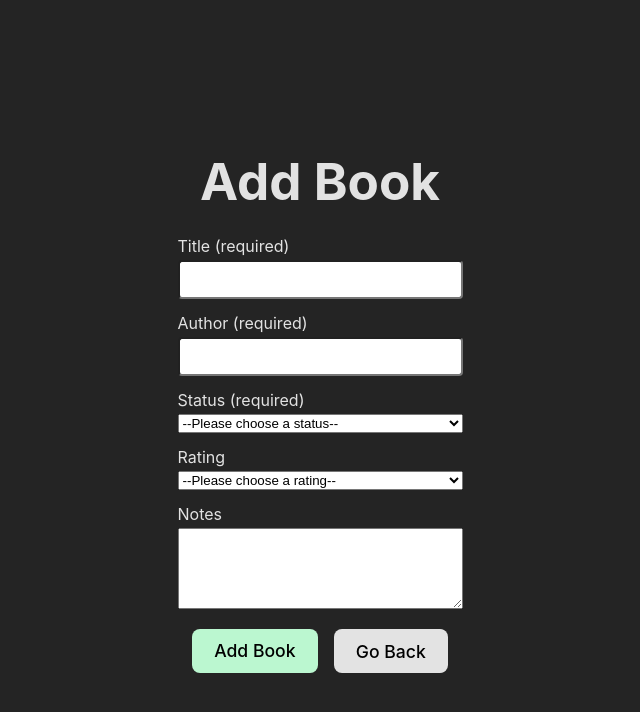
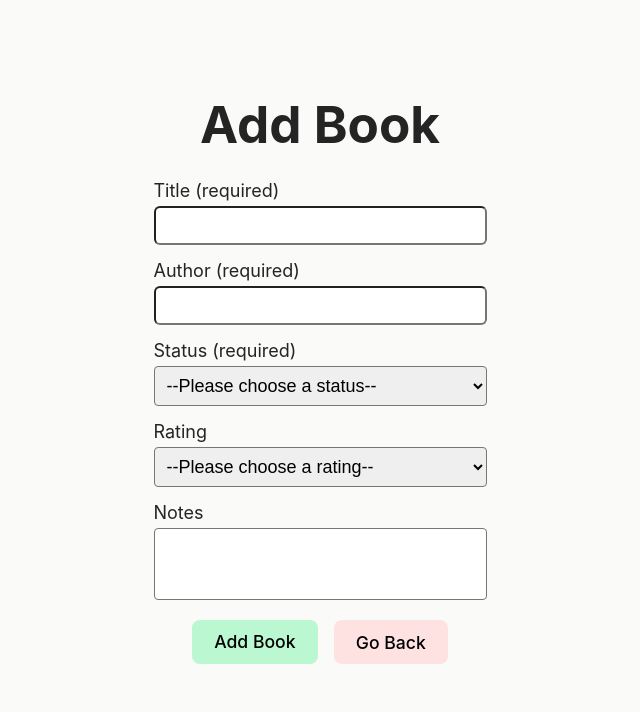
Before and after one commit to hwhuang27/yomi-client, a React (Vite) app: page /book/new in a window 1280 px wide. Shown: the top 712 px of the page, without its empty margins (320-960 px from the left). Built offline with nearby package versions, Linux system fonts and the light colour scheme.

Commit message:
Finish functionality, add light theme styling

```diff
--- a/src/App.css
+++ b/src/App.css
@@ -2,6 +2,7 @@
   max-width: 1280px;
   margin: 0 auto;
   padding: 2rem;
+  padding-top: 0;
   text-align: center;
 }
 
@@ -10,7 +11,17 @@ p{
 }
 
 h1{
+  margin-top: 0;
   margin-bottom: 12px;
+}
+
+h2{
+  margin-top: 12px;
+  margin-bottom: 10px;
+}
+
+h3{
+  margin-bottom: 0;
 }
 
 .form-content{
@@ -21,22 +32,132 @@ h1{
 label {
   text-align: left;
   margin: 12px 0 2px;
+  font-size: 18px;
 }
 
 input{
   font-size: 20px;
   padding: 6px;
+  border-radius: 6px;
+}
+
+select {
+  font-size: 18px;
+  padding: 8px;
   border-radius: 4px;
 }
 
-.btn-group{
-  margin-top: 12px;
+textarea {
+  font-size: 16px;
+  padding: 8px;
+  border-radius: 4px;
+  resize: none;
+}
+
+table {
+  margin-top: 8px;
+  table-layout: fixed;
+  width: 100%;
+  border-collapse: collapse;
+  border: 1px solid #57534e;
+}
+
+thead {
+  border-bottom: 1px solid #57534e;
+}
+
+thead th:nth-child(1) {
+  width: 20%;
+}
+
+thead th:nth-child(2) {
+  width: 20%;
+}
+
+thead th:nth-child(3) {
+  width: 10%;
+}
+
+thead th:nth-child(4) {
+  width: 5%;
+}
+
+thead th:nth-child(5) {
+  width: 21%;
+}
+
+thead th:nth-child(6) {
+  width: 13%;
+}
+
+thead th:nth-child(7) {
+  width: 4%;
+}
+
+thead th:nth-child(8) {
+  width: 7%;
+}
+
+
+th,
+td {
+  padding: 6px;
+}
+
+
+
+button {
+  margin: 8px;
+  border-radius: 8px;
+  border: 1px solid transparent;
+  padding: 0.6em 1.2em;
+  font-size: 1.1em;
+  font-weight: 500;
+  font-family: inherit;
+
+  background-color: #bbf7d0;
+  cursor: pointer;
+  transition: border-color 0.25s;
+}
+
+button:hover {
+  color: #646cff;
+  border-color: #646cff;
+}
+
+button:focus,
+button:focus-visible {
+  outline: 4px auto -webkit-focus-ring-color;
+}
+
+.link-btn {
+  margin: 8px;
+  border-radius: 8px;
+  border: 1px solid transparent;
+  padding: 0.6em 1.2em;
+  font-size: 1.1em;
+  font-weight: 500;
+  font-family: inherit;
+  background-color: #bbf7d0;
+  color: black;
+  cursor: pointer;
+  transition: border-color 0.25s;
+}
+
+.link-btn:hover {
+  color: #646cff;
+  border-color: #646cff;
+}
+
+.link-btn:focus,
+.link-btn:focus-visible {
+  outline: 4px auto -webkit-focus-ring-color;
 }
 
 .button {
   margin: 8px;
   color: black;
-  background-color: rgba(255, 255, 255, 0.87);
+  background-color: #fee2e2;
   border-radius: 8px;
   border: 1px solid transparent;
   padding: 0.6em 1.2em;
@@ -55,3 +176,7 @@ input{
 .button:focus-visible {
   outline: 4px auto -webkit-focus-ring-color;
 }
+
+.btn-group{
+  margin-top: 12px;
+}
--- a/src/BookRoutes/AddBook.jsx
+++ b/src/BookRoutes/AddBook.jsx
@@ -97,8 +97,8 @@ function AddBook() {
                 <textarea
                     name={notes}
                     id="notes"
-                    rows="5"
-                    cols="33"
+                    rows="3"
+                    cols="30"
                     onChange={(e) => setNotes(e.target.value)}
                 />
 
--- a/src/BookRoutes/EditBook.jsx
+++ b/src/BookRoutes/EditBook.jsx
@@ -135,8 +135,8 @@ function EditBook() {
                     name={notes}
                     value={notes}
                     id="notes"
-                    rows="5"
-                    cols="33"
+                    rows="3"
+                    cols="30"
                     onChange={(e) => setNotes(e.target.value)}
                 />
 
--- a/src/Dashboard.jsx
+++ b/src/Dashboard.jsx
@@ -2,6 +2,7 @@ import { useState, useEffect } from 'react'
 import { Link, useNavigate } from "react-router-dom";
 import { decodeEntities } from './helpers/decodeHTML.jsx';
 import Book from './Book.jsx'
+
 
 function Dashboard() {
   const [books, setBooks] = useState([]);
@@ -60,9 +61,9 @@ function Dashboard() {
   return (
     <div>
       <h1>📚 Bookshelf 📚</h1>
-      <h2>Welcome back, {localStorage.getItem('name')}</h2>
-      <Link to="/book/new" className="button">Add New Book</Link>
-      <button onClick={logout}>Logout</button>
+      <h2>Welcome back, {localStorage.getItem('name')}.</h2>
+      <Link to="/book/new" className="link-btn">Add Book</Link>
+      <button className="button" onClick={logout}>Logout</button>
 
       {loading && <h2>One moment...</h2>}
       {error && (
--- a/src/Register.jsx
+++ b/src/Register.jsx
@@ -1,6 +1,5 @@
 import { useState } from "react";
 import { Link, useNavigate } from "react-router-dom";
-import './App.css'
 
 const Register = () => {
     const [firstName, setFirstName] = useState("");
--- a/src/index.css
+++ b/src/index.css
@@ -3,9 +3,9 @@
   line-height: 1.5;
   font-weight: 400;
 
-  color-scheme: light dark;
-  color: rgba(255, 255, 255, 0.87);
-  background-color: #242424;
+  color-scheme: light;
+  background-color: #fafaf9;
+  color: #242424;
 
   font-synthesis: none;
   text-rendering: optimizeLegibility;
@@ -36,31 +36,10 @@ h1 {
   line-height: 1.1;
 }
 
-button {
-  margin: 8px;
-  border-radius: 8px;
-  border: 1px solid transparent;
-  padding: 0.6em 1.2em;
-  font-size: 1.1em;
-  font-weight: 500;
-  font-family: inherit;
-  background-color: #bbf7d0;
-  cursor: pointer;
-  transition: border-color 0.25s;
-}
-button:hover {
-  color: #646cff;
-  border-color: #646cff;
-}
-button:focus,
-button:focus-visible {
-  outline: 4px auto -webkit-focus-ring-color;
-}
-
 @media (prefers-color-scheme: dark) {
   :root {
-    color: #213547;
-    background-color: #ffffff;
+    color: rgba(255, 255, 255, 0.87);
+    background-color: #242424;
   }
   a:hover {
     color: #747bff;
--- a/src/main.jsx
+++ b/src/main.jsx
@@ -7,7 +7,6 @@ import Dashboard from './Dashboard.jsx'
 import AddBook from './BookRoutes/AddBook.jsx'
 import EditBook from './BookRoutes/EditBook.jsx'
 import DeleteBook from './BookRoutes/DeleteBook.jsx'
-
 import './index.css'
 
 const router = createBrowserRouter([
```
